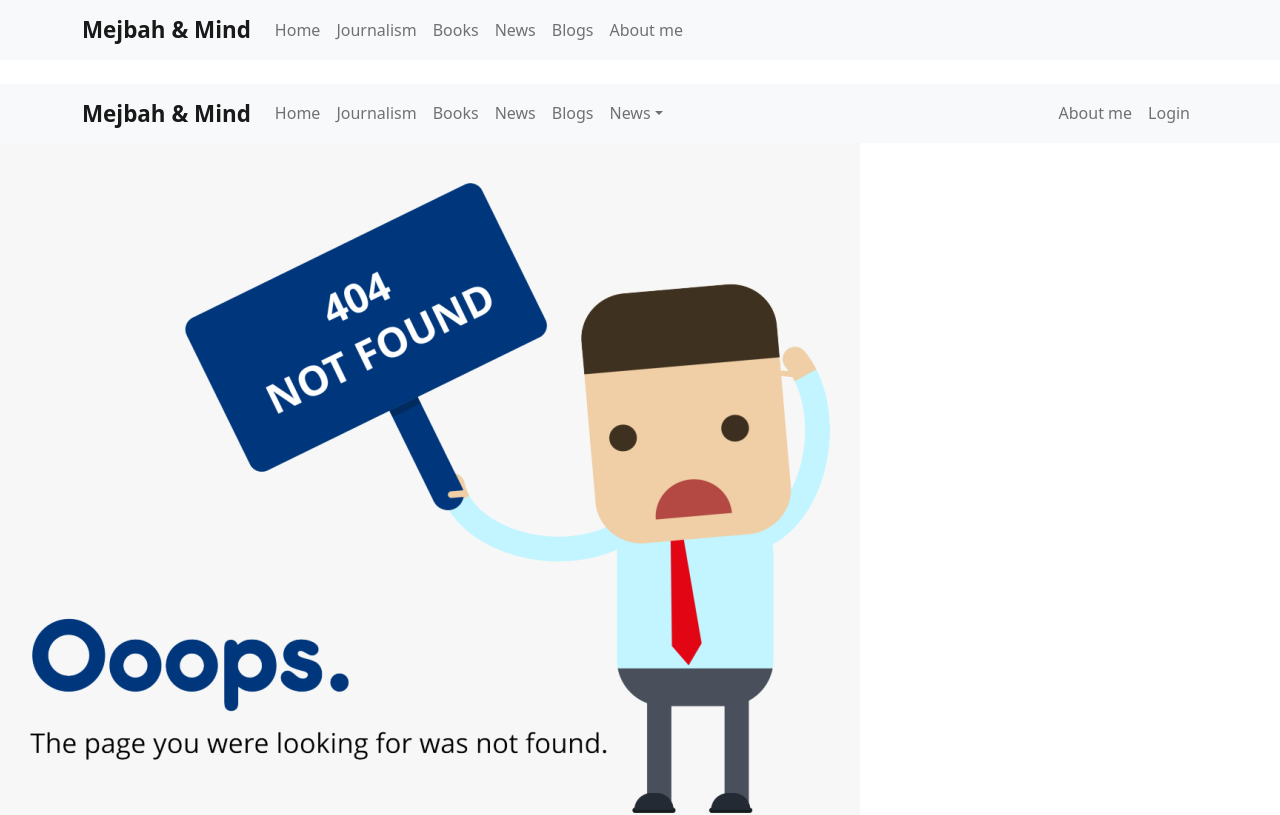
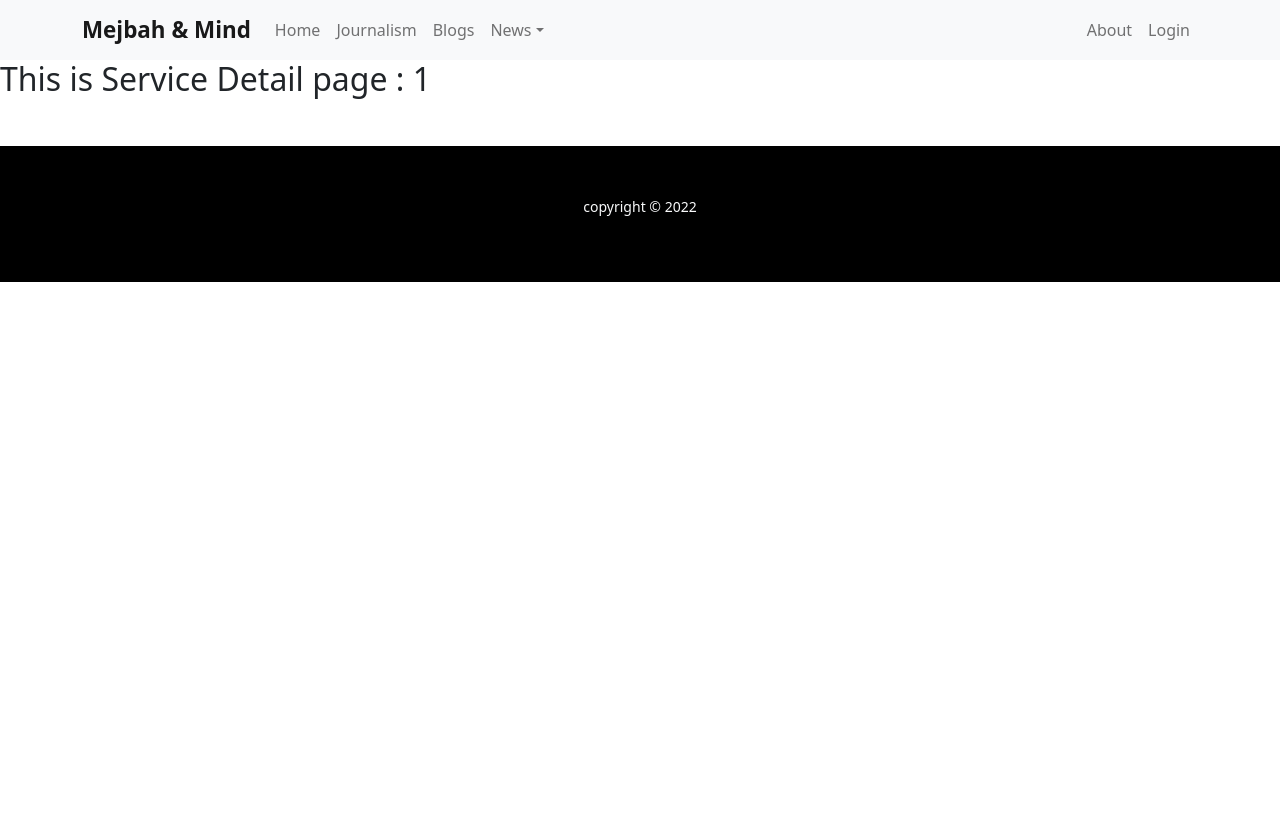
Before and after one commit to Mejbah-ul-haque/mejbah-n-mind, a React (Create React App) app: page /service/1 in a window 1280 px wide. Shown: the top 815 px of the page. Built offline with nearby package versions, Linux system fonts and the light colour scheme.

Commit message:
Dynamic route added

```diff
--- a/src/App.js
+++ b/src/App.js
@@ -4,6 +4,7 @@ import './App.css';
 import About from './Pages/About/About';
 import Home from './Pages/Home/Home/Home';
 import NotFound from './Pages/NotFound/NotFound';
+import ServiceDetail from './Pages/ServiceDetail/ServiceDetail';
 import Footer from './Pages/Shared/Footer/Footer';
 import Header from './Pages/Shared/Header/Header';
 
@@ -13,6 +14,7 @@ function App() {
       <Header></Header>
       <Routes>
         <Route path='/' element={<Home></Home>}></Route>
+        <Route path='/service/:serviceId' element={<ServiceDetail></ServiceDetail>}></Route>
         <Route path='/about' element={<About></About>}></Route>
         <Route path='*' element={<NotFound></NotFound>}></Route>
       </Routes>
--- a/src/Pages/Home/Service/Service.js
+++ b/src/Pages/Home/Service/Service.js
@@ -1,9 +1,12 @@
 import React from 'react';
+import { useNavigate } from 'react-router-dom';
 
 const Service = ({ service }) => {
-
-    const { name, price, image, description } = service;
-    console.log(image);
+    const { id, name, price, image, description } = service;
+    const navigate = useNavigate();
+    const navigateToServiceDetail = id => {
+        navigate(`/service/${id}`);
+    }
 
     return (
         <div className='gx-4 gy-5 col-sm-12 col-md-6 col-lg-4'>
@@ -14,7 +17,7 @@ const Service = ({ service }) => {
 
                 <p className='p-2'>{description}</p>
 
-                <button className='btn btn-secondary w-80'>Book : {name}</button>
+                <button onClick={() => navigateToServiceDetail(id)} className='btn btn-secondary w-80'>Book : {name}</button>
             </div>
         </div>
     );
--- /dev/null
+++ b/src/Pages/ServiceDetail/ServiceDetail.js
@@ -0,0 +1,13 @@
+import React from 'react';
+import { useParams } from 'react-router-dom';
+
+const ServiceDetail = () => {
+    const { serviceId } = useParams();
+    return (
+        <div>
+            <h2>This is Service Detail page : {serviceId}</h2>
+        </div>
+    );
+};
+
+export default ServiceDetail;
--- a/src/Pages/Shared/Header/Header.js
+++ b/src/Pages/Shared/Header/Header.js
@@ -5,20 +5,6 @@ import { Link } from 'react-router-dom';
 const Header = () => {
     return (
         <>
-            <Navbar bg="light" variant="light">
-                <Container>
-                    <Navbar.Brand style={{ fontWeight: 'bold', fontSize: "1.4rem" }} href="#home">Mejbah & Mind</Navbar.Brand>
-                    <Nav className="me-auto">
-                        <Nav.Link href="#home">Home</Nav.Link>
-                        <Nav.Link href="#journalism">Journalism</Nav.Link>
-                        <Nav.Link href="#books">Books</Nav.Link>
-                        <Nav.Link href="#news">News</Nav.Link>
-                        <Nav.Link href="#blogs">Blogs</Nav.Link>
-                        <Nav.Link href="#about">About me</Nav.Link>
-                    </Nav>
-                </Container>
-            </Navbar>
-            <br />
             <Navbar collapseOnSelect expand="lg" bg="light" sticky='top' variant="light">
                 <Container>
                     <Navbar.Brand style={{ fontWeight: 'bold', fontSize: "1.4rem" }} as={Link} to="/">Mejbah & Mind</Navbar.Brand>
@@ -27,8 +13,6 @@ const Header = () => {
                         <Nav className="me-auto">
                             <Nav.Link as={Link} to="/">Home</Nav.Link>
                             <Nav.Link as={Link} to="/journalism">Journalism</Nav.Link>
-                            <Nav.Link as={Link} to="/books">Books</Nav.Link>
-                            <Nav.Link as={Link} to="/news">News</Nav.Link>
                             <Nav.Link as={Link} to="/blogs">Blogs</Nav.Link>
 
                             <NavDropdown title="News" id="collasible-nav-dropdown">
@@ -42,8 +26,8 @@ const Header = () => {
                             </NavDropdown>
                         </Nav>
                         <Nav>
-                            <Nav.Link as={Link} to="/about">About me</Nav.Link>
-                            <Nav.Link eventKey={2} href="#memes">
+                            <Nav.Link as={Link} to="/about">About</Nav.Link>
+                            <Nav.Link as={Link} to="/login">
                                 Login
                             </Nav.Link>
                         </Nav>
```
